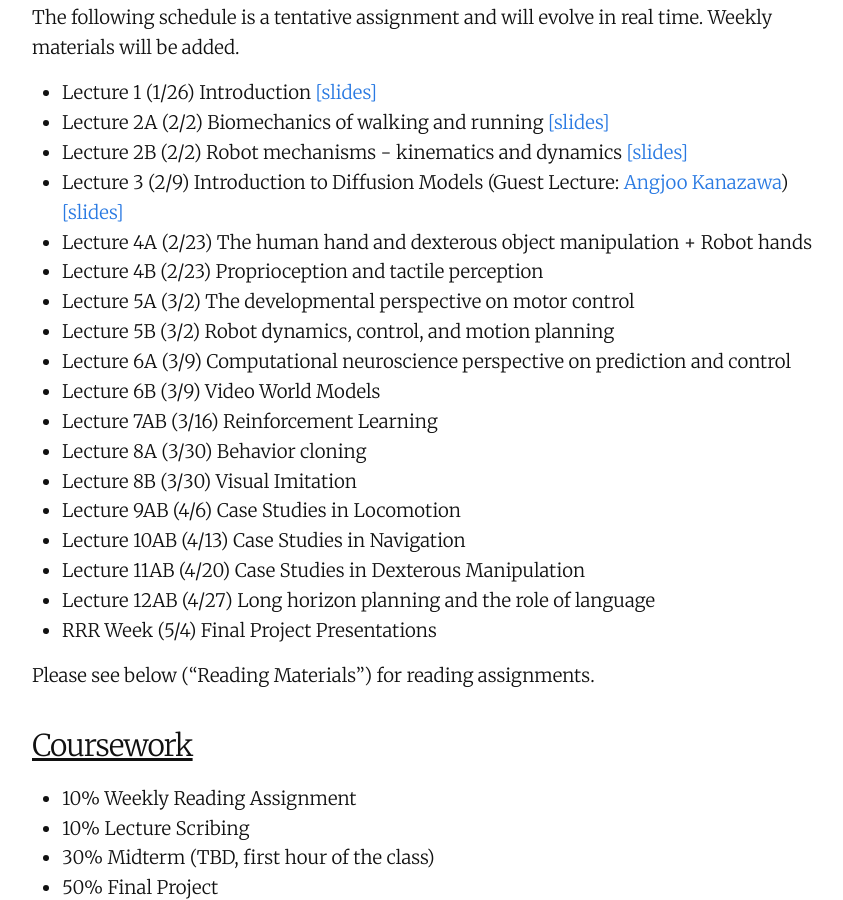
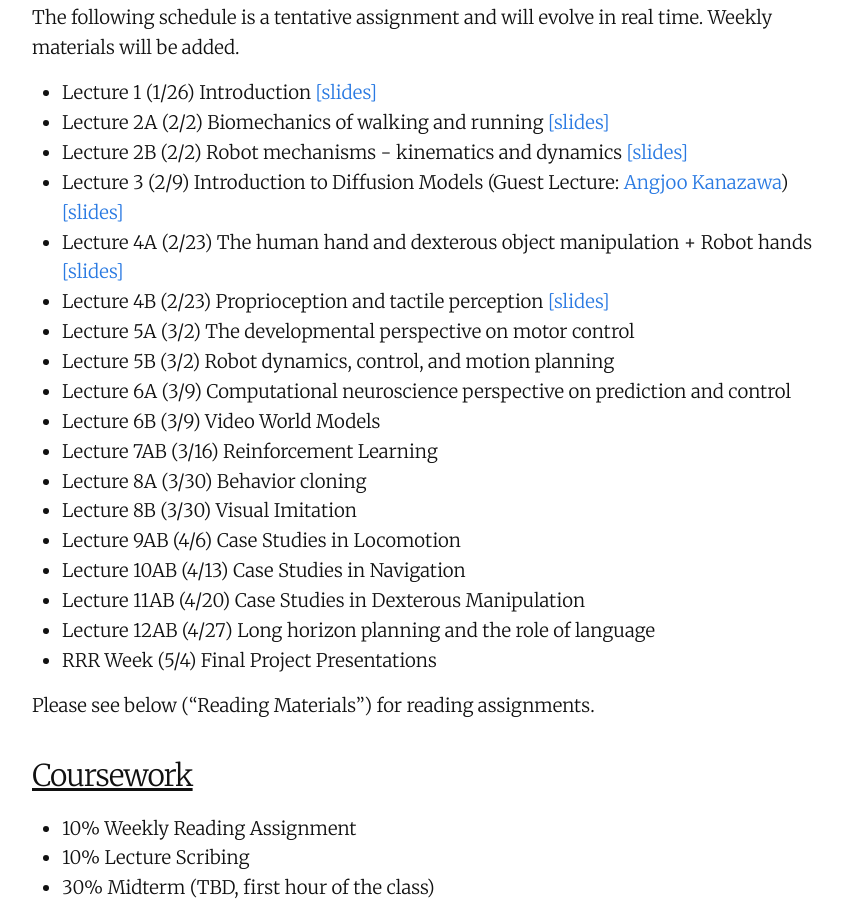
Before and after one commit to robots-that-learn/robots-that-learn.github.io, a Jekyll site: the page built from index.md, in a window 1280 px wide and 900 px high, scrolled down 1275 px. Shown: the whole window, without its empty margins (208-1051 px from the left). Built offline with Jekyll 4.4.1, drawn with Linux system fonts in a browser that asks for light colours; our own code applies the rules of GitHub Pages for plain Markdown files.

Commit message:
Add slides links for Lecture 4A and 4B

```diff
--- a/index.md
+++ b/index.md
@@ -45,8 +45,8 @@ The following schedule is a tentative assignment and will evolve in real time. W
 * Lecture 2A (2/2) Biomechanics of walking and running [[slides]](https://drive.google.com/file/d/17JA6jxcblXgU6t05C9Y_N92_OE1x_PTx/view?usp=sharing)
 * Lecture 2B (2/2) Robot mechanisms - kinematics and dynamics [[slides]](https://drive.google.com/file/d/1qHlJCWIBN12GBn47gEtQaxWL9veM7IIZ/view?usp=sharing)
 * Lecture 3 (2/9) Introduction to Diffusion Models (Guest Lecture: [Angjoo Kanazawa](https://people.eecs.berkeley.edu/~kanazawa/)) [[slides]](https://drive.google.com/file/d/1oTBxptFBSA8EvcGHCy3UCNOV8Kvhw2cu/view?usp=sharing)
-* Lecture 4A (2/23) The human hand and dexterous object manipulation + Robot hands
-* Lecture 4B (2/23) Proprioception and tactile perception
+* Lecture 4A (2/23) The human hand and dexterous object manipulation + Robot hands [[slides]](https://drive.google.com/file/d/1Ai5YZBVxeLDnu4St8k77lJRP-clwiQmb/view?usp=sharing)
+* Lecture 4B (2/23) Proprioception and tactile perception [[slides]](https://drive.google.com/file/d/1Ai5YZBVxeLDnu4St8k77lJRP-clwiQmb/view?usp=sharing)
 * Lecture 5A (3/2) The developmental perspective on motor control
 * Lecture 5B (3/2) Robot dynamics, control, and motion planning
 * Lecture 6A (3/9) Computational neuroscience perspective on prediction and control
```
